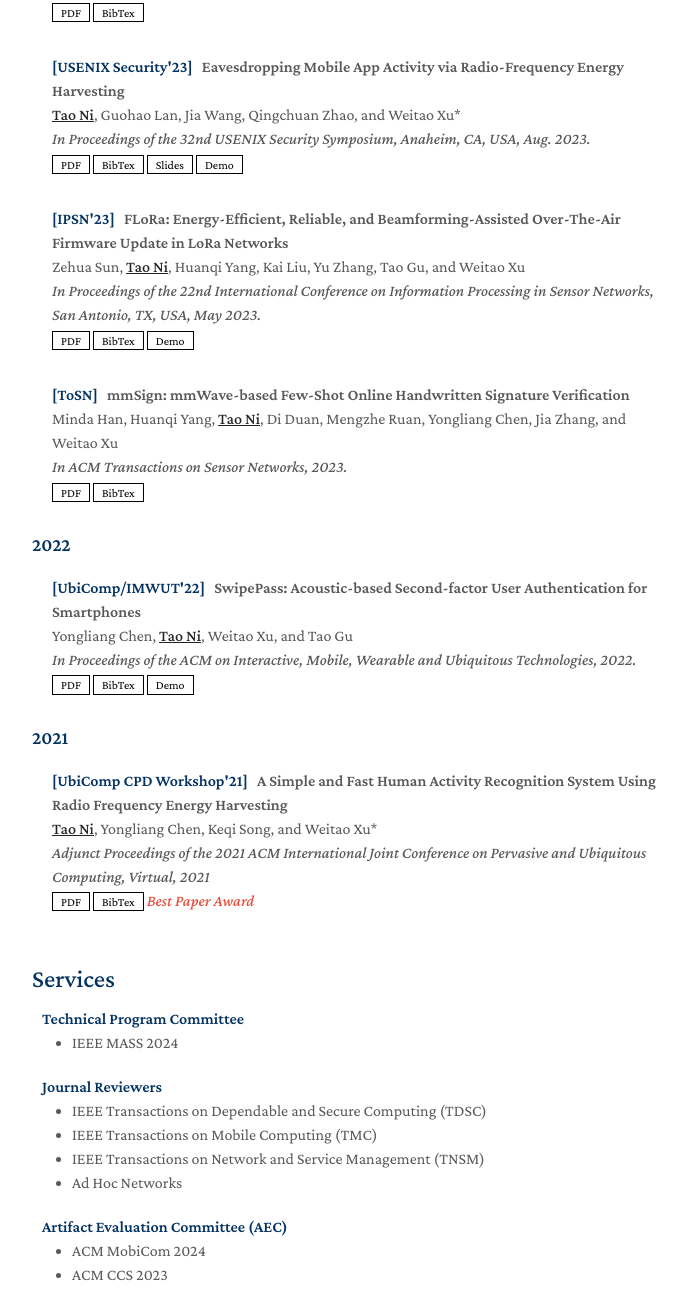
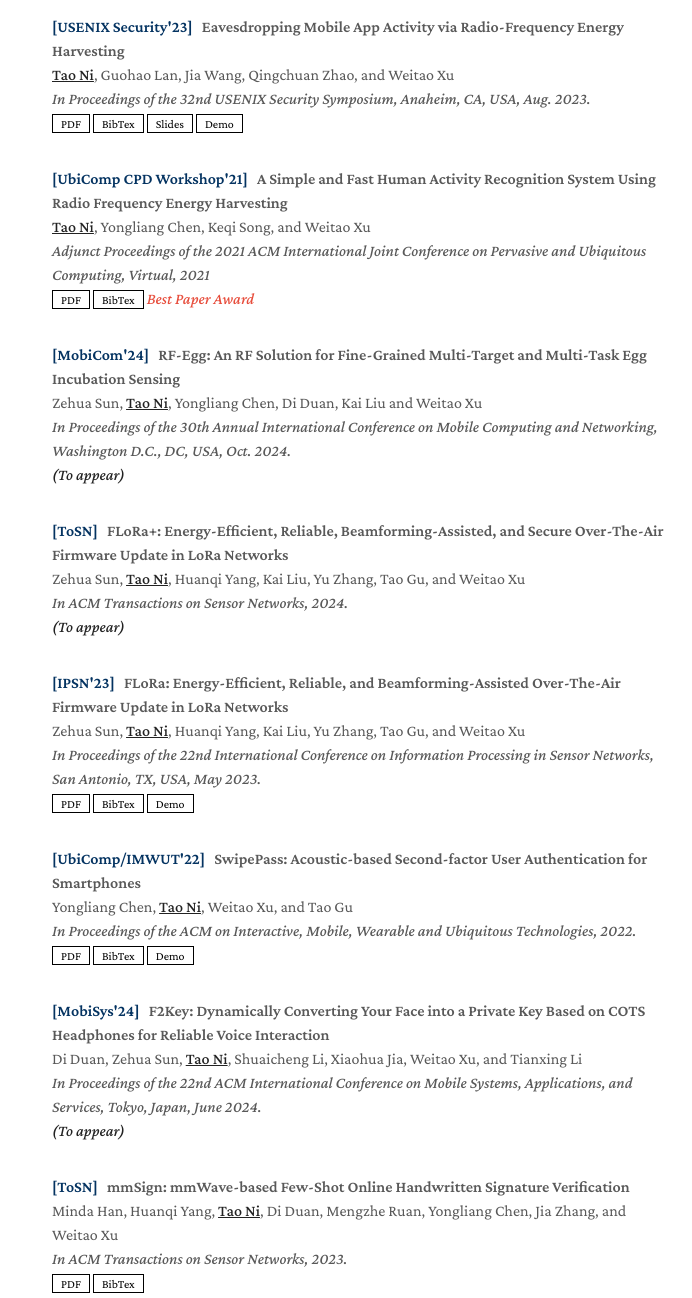
Before and after one commit to tony520/tony520.github.io, a plain HTML site: page index.html in a window 1280 px wide. Shown: the part 1361-2659 px from the top of the page, without its empty margins (438-1130 px from the left). Drawn offline with nearby package versions, Linux system fonts and the light colour scheme; some icons are missing.

Commit message:
update my website

```diff
--- a/index.html
+++ b/index.html
@@ -200,13 +200,13 @@
 </script>
 
 
-<h2 id="publications" style="margin: 2px 0px -15px;">Publications <span style="font-size: 15px;">(* The corresponding author)</span></h2>
+<h2 id="publications" style="margin: 2px 0px -15px;">Selected Publications</h2>
 
 <div class="publications">
 <ol class="bibliography">
 
 
-<h3>2023</h3>
+<!--h3>2023</h3-->
 
 <li>
 <div class="pub-row">
@@ -256,7 +256,7 @@
   <div class="col-sm-12" style="position: relative;padding-right: 15px;padding-left: 20px;">
       <!--div class="title"><a href="https://dl.acm.org/doi/abs/10.1145/3570361.3613288" target="_blank">Exploiting Contactless Side Channels in Wireless Charging Power Banks for User Privacy Inference via Few-shot Learning</a></div-->
       <div class="title"><a>[MobiCom'23]</a>&nbsp;&nbsp;&nbsp;Exploiting Contactless Side Channels in Wireless Charging Power Banks for User Privacy Inference via Few-shot Learning</div>
-      <div class="author"><strong><u>Tao Ni</u></strong>, Jianfeng Li, Xiaokuan Zhang, Chaoshun Zuo, Wubing Wang, Weitao Xu, Xiapu Luo, and Qingchuan Zhao*</div>
+      <div class="author"><strong><u>Tao Ni</u></strong>, Jianfeng Li, Xiaokuan Zhang, Chaoshun Zuo, Wubing Wang, Weitao Xu, Xiapu Luo, and Qingchuan Zhao</div>
       <div class="periodical"><em>In Proceedings of the 29th Annual International Conference on Mobile Computing and Networking, Madrid, Spain, Oct. 2023.</em>
       </div>
     <div class="links">
@@ -294,7 +294,7 @@
   <div class="col-sm-12" style="position: relative;padding-right: 15px;padding-left: 20px;">
       <!--div class="title"><a href="https://dl.acm.org/doi/abs/10.1145/3570361.3613293" target="_blank">XPorter: A Study of the Multi-Port Charger Security on Privacy Leakage and Voice Injection</a></div-->
       <div class="title"><a>[MobiCom'23]</a>&nbsp;&nbsp;&nbsp;XPorter: A Study of the Multi-Port Charger Security on Privacy Leakage and Voice Injection</div>
-      <div class="author"><strong><u>Tao Ni</u></strong>, Yongliang Chen, Weitao Xu, Lei Xue, and Qingchuan Zhao*</div>
+      <div class="author"><strong><u>Tao Ni</u></strong>, Yongliang Chen, Weitao Xu, Lei Xue, and Qingchuan Zhao</div>
       <div class="periodical"><em>In Proceedings of the 29th Annual International Conference on Mobile Computing and Networking, Madrid, Spain, Oct. 2023.</em>
       </div>
     <div class="links">
@@ -334,7 +334,7 @@
   <div class="col-sm-12" style="position: relative;padding-right: 15px;padding-left: 20px;">
       <!--div class="title"><a href="https://ieeexplore.ieee.org/document/10179322" target="_blank">Uncovering User Interactions on Smartphones via Contactless Wireless Charging Side Channels</a></div-->
       <div class="title"><a>[S&P (Oakland)'23]</a>&nbsp;&nbsp;&nbsp;Uncovering User Interactions on Smartphones via Contactless Wireless Charging Side Channels</div>
-      <div class="author"><strong><u>Tao Ni</u></strong>, Xiaokuan Zhang, Chaoshun Zuo, Jianfeng Li, Zhenyu Yan, Wubing Wang, Weitao Xu, Xiapu Luo, and Qingchuan Zhao*</div>
+      <div class="author"><strong><u>Tao Ni</u></strong>, Xiaokuan Zhang, Chaoshun Zuo, Jianfeng Li, Zhenyu Yan, Wubing Wang, Weitao Xu, Xiapu Luo, and Qingchuan Zhao</div>
       <div class="periodical"><em>In Proceedings of the 44th IEEE Symposium on Security and Privacy, San Francisco, CA, USA, May 2023.</em>
       </div>
     <div class="links">
@@ -373,7 +373,7 @@
       <!--div class="title"><a href="https://www.usenix.org/conference/usenixsecurity23/presentation/ni" target="_blank">Eavesdropping Mobile App Activity via Radio-Frequency Energy Harvesting
 </a></div-->
       <div class="title"><a>[USENIX Security'23]</a>&nbsp;&nbsp;&nbsp;Eavesdropping Mobile App Activity via Radio-Frequency Energy Harvesting</div>
-      <div class="author"><strong><u>Tao Ni</u></strong>, Guohao Lan, Jia Wang, Qingchuan Zhao, and Weitao Xu*</div>
+      <div class="author"><strong><u>Tao Ni</u></strong>, Guohao Lan, Jia Wang, Qingchuan Zhao, and Weitao Xu</div>
       <div class="periodical"><em>In Proceedings of the 32nd USENIX Security Symposium, Anaheim, CA, USA, Aug. 2023.</em>
       </div>
     <div class="links">
@@ -404,6 +404,120 @@
 
 <br />
 
+<li>
+<div class="pub-row">
+  <!--div class="col-sm-3 abbr" style="position: relative;padding-right: 15px;padding-left: 15px;">
+    <img src="./assets/img/teaser_example.png" class="teaser img-fluid z-depth-1" style="width=100;height=40%" />
+            <abbr class="badge">CVPR</abbr>
+  </div-->
+  <div class="col-sm-12" style="position: relative;padding-right: 15px;padding-left: 20px;">
+      <!--div class="title"><a href="https://dl.acm.org/doi/abs/10.1145/3460418.3480399" target="_blank">A Simple and Fast Human Activity Recognition System Using Radio Frequency Energy Harvesting
+</a></div-->
+      <div class="title"><a>[UbiComp CPD Workshop'21]</a>&nbsp;&nbsp;&nbsp;A Simple and Fast Human Activity Recognition System Using Radio Frequency Energy Harvesting</div>
+      <div class="author"><strong><u>Tao Ni</u></strong>, Yongliang Chen, Keqi Song, and Weitao Xu</div>
+      <div class="periodical"><em>Adjunct Proceedings of the 2021 ACM International Joint Conference on Pervasive and Ubiquitous Computing, Virtual, 2021</em>
+      </div>
+    <div class="links">
+
+      <a href="assets/paper/ubicomp21cpd_har.pdf" class="btn btn-sm z-depth-0" role="button" target="_blank" style="font-size:12px;">PDF</a>
+
+
+      <!--a href="https://github.com/yaoyao-liu/class-incremental-learning/tree/main/mnemonics-training" class="btn btn-sm z-depth-0" role="button" target="_blank" style="font-size:12px;">Code</a-->
+
+
+      <!--a href="https://class-il.mpi-inf.mpg.de/mnemonics/" class="btn btn-sm z-depth-0" role="button" target="_blank" style="font-size:12px;">Project Page</a-->
+
+
+      <a href="assets/bib/ubicomp21cpd_har_bib.txt" class="btn btn-sm z-depth-0" role="button" target="_blank" style="font-size:12px;">BibTex</a>
+
+
+      <strong> <i style="color:#e74d3c">Best Paper Award</i></strong>
+
+
+    </div>
+  </div>
+</div>
+</li>
+
+<br />
+
+<li>
+<div class="pub-row">
+  <!--div class="col-sm-3 abbr" style="position: relative;padding-right: 15px;padding-left: 15px;">
+    <img src="./assets/img/teaser_example_2.png" class="teaser img-fluid z-depth-1" style="width=100;height=40%" />
+            <abbr class="badge">MICCAI</abbr>
+  </div-->
+  <div class="col-sm-12" style="position: relative;padding-right: 15px;padding-left: 20px;">
+      <!--div class="title"><a href="https://dl.acm.org/doi/abs/10.1145/3570361.3613293" target="_blank">XPorter: A Study of the Multi-Port Charger Security on Privacy Leakage and Voice Injection</a></div-->
+      <div class="title"><a>[MobiCom'24]</a>&nbsp;&nbsp;&nbsp;RF-Egg: An RF Solution for Fine-Grained Multi-Target and Multi-Task Egg Incubation Sensing</div>
+      <div class="author">Zehua Sun, <strong><u>Tao Ni</u></strong>, Yongliang Chen, Di Duan, Kai Liu and Weitao Xu</div>
+      <div class="periodical"><em>In Proceedings of the 30th Annual International Conference on Mobile Computing and Networking, Washington D.C., DC, USA, Oct. 2024.</em>
+      </div>
+    <div class="links">
+
+      <!--a href="assets/paper/mobicom23_xporter.pdf" class="btn btn-sm z-depth-0" role="button" target="_blank" style="font-size:12px;">PDF</a-->
+
+      <!--a href="https://www.youtube.com/watch?v=zDF_oeYtwuM&t=19s" class="btn btn-sm z-depth-0" role="button" target="_blank" style="font-size:12px;">Presentation</a-->
+
+
+      <!--a href="https://github.com/MrGiovanni/ContinualLearning" class="btn btn-sm z-depth-0" role="button" target="_blank" style="font-size:12px;">Code</a-->
+
+
+
+      <!--a href="assets/bib/mobicom23_xporter_bib.txt" class="btn btn-sm z-depth-0" role="button" target="_blank" style="font-size:12px;">BibTex</a-->
+
+
+      <!--a href="https://www.youtube.com/watch?v=X9HY9mIDTGw" class="btn btn-sm z-depth-0" role="button" target="_blank" style="font-size:12px;">Demo</a-->
+
+
+      <strong> <i>(To appear)</i></strong>
+
+
+    </div>
+  </div>
+</div>
+</li>
+
+<br />
+
+<li>
+<div class="pub-row">
+  <!--div class="col-sm-3 abbr" style="position: relative;padding-right: 15px;padding-left: 15px;">
+    <img src="./assets/img/teaser_example.png" class="teaser img-fluid z-depth-1" style="width=100;height=40%" />
+            <abbr class="badge">CVPR</abbr>
+  </div-->
+  <div class="col-sm-12" style="position: relative;padding-right: 15px;padding-left: 20px;">
+      <!--div class="title"><a href="https://dl.acm.org/doi/10.1145/3605945" target="_blank">mmSign: mmWave-based Few-Shot Online Handwritten Signature Verification
+</a></div-->
+      <div class="title"><a>[ToSN]</a>&nbsp;&nbsp;&nbsp;FLoRa+: Energy-Efficient, Reliable, Beamforming-Assisted, and Secure Over-The-Air Firmware Update in LoRa Networks</div>
+      <div class="author">Zehua Sun, <strong><u>Tao Ni</u></strong>, Huanqi Yang, Kai Liu, Yu Zhang, Tao Gu, and Weitao Xu</div>
+      <div class="periodical"><em>In ACM Transactions on Sensor Networks, 2024.</em>
+      </div>
+    <div class="links">
+
+      <!--a href="assets/paper/tosn23_mmsign.pdf" class="btn btn-sm z-depth-0" role="button" target="_blank" style="font-size:12px;">PDF</a-->
+
+
+      <!--a href="https://github.com/yaoyao-liu/class-incremental-learning/tree/main/mnemonics-training" class="btn btn-sm z-depth-0" role="button" target="_blank" style="font-size:12px;">Code</a-->
+
+
+      <!--a href="https://class-il.mpi-inf.mpg.de/mnemonics/" class="btn btn-sm z-depth-0" role="button" target="_blank" style="font-size:12px;">Project Page</a-->
+
+
+      <!--a href="assets/bib/tosn23_mmsign_bib.txt" class="btn btn-sm z-depth-0" role="button" target="_blank" style="font-size:12px;">BibTex</a-->
+
+
+      <!--strong> <i style="color:#e74d3c">Oral Presentation</i></strong-->
+
+      <strong> <i>(To appear)</i></strong>
+
+
+    </div>
+  </div>
+</div>
+</li>
+
+<br />
 
 <li>
 <div class="pub-row">
@@ -451,46 +565,6 @@
             <abbr class="badge">CVPR</abbr>
   </div-->
   <div class="col-sm-12" style="position: relative;padding-right: 15px;padding-left: 20px;">
-      <!--div class="title"><a href="https://dl.acm.org/doi/10.1145/3605945" target="_blank">mmSign: mmWave-based Few-Shot Online Handwritten Signature Verification
-</a></div-->
-      <div class="title"><a>[ToSN]</a>&nbsp;&nbsp;&nbsp;mmSign: mmWave-based Few-Shot Online Handwritten Signature Verification</div>
-      <div class="author">Minda Han, Huanqi Yang, <strong><u>Tao Ni</u></strong>, Di Duan, Mengzhe Ruan, Yongliang Chen, Jia Zhang, and Weitao Xu</div>
-      <div class="periodical"><em>In ACM Transactions on Sensor Networks, 2023.</em>
-      </div>
-    <div class="links">
-
-      <a href="assets/paper/tosn23_mmsign.pdf" class="btn btn-sm z-depth-0" role="button" target="_blank" style="font-size:12px;">PDF</a>
-
-
-      <!--a href="https://github.com/yaoyao-liu/class-incremental-learning/tree/main/mnemonics-training" class="btn btn-sm z-depth-0" role="button" target="_blank" style="font-size:12px;">Code</a-->
-
-
-      <!--a href="https://class-il.mpi-inf.mpg.de/mnemonics/" class="btn btn-sm z-depth-0" role="button" target="_blank" style="font-size:12px;">Project Page</a-->
-
-
-      <a href="assets/bib/tosn23_mmsign_bib.txt" class="btn btn-sm z-depth-0" role="button" target="_blank" style="font-size:12px;">BibTex</a>
-
-
-      <!--strong> <i style="color:#e74d3c">Oral Presentation</i></strong-->
-
-
-    </div>
-  </div>
-</div>
-</li>
-
-<br />
-
-
-<h3>2022</h3>
-
-<li>
-<div class="pub-row">
-  <!--div class="col-sm-3 abbr" style="position: relative;padding-right: 15px;padding-left: 15px;">
-    <img src="./assets/img/teaser_example.png" class="teaser img-fluid z-depth-1" style="width=100;height=40%" />
-            <abbr class="badge">CVPR</abbr>
-  </div-->
-  <div class="col-sm-12" style="position: relative;padding-right: 15px;padding-left: 20px;">
       <!--div class="title"><a href="https://dl.acm.org/doi/pdf/10.1145/3550292" target="_blank">SwipePass: Acoustic-based Second-factor User Authentication for Smartphones
 </a></div-->
       <div class="title"><a>[UbiComp/IMWUT'22]</a>&nbsp;&nbsp;&nbsp;SwipePass: Acoustic-based Second-factor User Authentication for Smartphones</div>
@@ -523,7 +597,44 @@
 
 <br />
 
-<h3>2021</h3>
+<li>
+<div class="pub-row">
+  <!--div class="col-sm-3 abbr" style="position: relative;padding-right: 15px;padding-left: 15px;">
+    <img src="./assets/img/teaser_example_2.png" class="teaser img-fluid z-depth-1" style="width=100;height=40%" />
+            <abbr class="badge">MICCAI</abbr>
+  </div-->
+  <div class="col-sm-12" style="position: relative;padding-right: 15px;padding-left: 20px;">
+      <!--div class="title"><a href="https://dl.acm.org/doi/abs/10.1145/3570361.3613293" target="_blank">XPorter: A Study of the Multi-Port Charger Security on Privacy Leakage and Voice Injection</a></div-->
+      <div class="title"><a>[MobiSys'24]</a>&nbsp;&nbsp;&nbsp;F2Key: Dynamically Converting Your Face into a Private Key Based on COTS Headphones for Reliable Voice Interaction</div>
+      <div class="author">Di Duan, Zehua Sun, <strong><u>Tao Ni</u></strong>, Shuaicheng Li, Xiaohua Jia, Weitao Xu, and Tianxing Li</div>
+      <div class="periodical"><em>In Proceedings of the 22nd ACM International Conference on Mobile Systems, Applications, and Services, Tokyo, Japan, June 2024.</em>
+      </div>
+    <div class="links">
+
+      <!--a href="assets/paper/mobicom23_xporter.pdf" class="btn btn-sm z-depth-0" role="button" target="_blank" style="font-size:12px;">PDF</a-->
+
+      <!--a href="https://www.youtube.com/watch?v=zDF_oeYtwuM&t=19s" class="btn btn-sm z-depth-0" role="button" target="_blank" style="font-size:12px;">Presentation</a-->
+
+
+      <!--a href="https://github.com/MrGiovanni/ContinualLearning" class="btn btn-sm z-depth-0" role="button" target="_blank" style="font-size:12px;">Code</a-->
+
+
+
+      <!--a href="assets/bib/mobicom23_xporter_bib.txt" class="btn btn-sm z-depth-0" role="button" target="_blank" style="font-size:12px;">BibTex</a-->
+
+
+      <!--a href="https://www.youtube.com/watch?v=X9HY9mIDTGw" class="btn btn-sm z-depth-0" role="button" target="_blank" style="font-size:12px;">Demo</a-->
+
+
+      <strong> <i>(To appear)</i></strong>
+
+
+    </div>
+  </div>
+</div>
+</li>
+
+<br />
 
 <li>
 <div class="pub-row">
@@ -532,15 +643,15 @@
             <abbr class="badge">CVPR</abbr>
   </div-->
   <div class="col-sm-12" style="position: relative;padding-right: 15px;padding-left: 20px;">
-      <!--div class="title"><a href="https://dl.acm.org/doi/abs/10.1145/3460418.3480399" target="_blank">A Simple and Fast Human Activity Recognition System Using Radio Frequency Energy Harvesting
+      <!--div class="title"><a href="https://dl.acm.org/doi/10.1145/3605945" target="_blank">mmSign: mmWave-based Few-Shot Online Handwritten Signature Verification
 </a></div-->
-      <div class="title"><a>[UbiComp CPD Workshop'21]</a>&nbsp;&nbsp;&nbsp;A Simple and Fast Human Activity Recognition System Using Radio Frequency Energy Harvesting</div>
-      <div class="author"><strong><u>Tao Ni</u></strong>, Yongliang Chen, Keqi Song, and Weitao Xu*</div>
-      <div class="periodical"><em>Adjunct Proceedings of the 2021 ACM International Joint Conference on Pervasive and Ubiquitous Computing, Virtual, 2021</em>
+      <div class="title"><a>[ToSN]</a>&nbsp;&nbsp;&nbsp;mmSign: mmWave-based Few-Shot Online Handwritten Signature Verification</div>
+      <div class="author">Minda Han, Huanqi Yang, <strong><u>Tao Ni</u></strong>, Di Duan, Mengzhe Ruan, Yongliang Chen, Jia Zhang, and Weitao Xu</div>
+      <div class="periodical"><em>In ACM Transactions on Sensor Networks, 2023.</em>
       </div>
     <div class="links">
 
-      <a href="assets/paper/ubicomp21cpd_har.pdf" class="btn btn-sm z-depth-0" role="button" target="_blank" style="font-size:12px;">PDF</a>
+      <a href="assets/paper/tosn23_mmsign.pdf" class="btn btn-sm z-depth-0" role="button" target="_blank" style="font-size:12px;">PDF</a>
 
 
       <!--a href="https://github.com/yaoyao-liu/class-incremental-learning/tree/main/mnemonics-training" class="btn btn-sm z-depth-0" role="button" target="_blank" style="font-size:12px;">Code</a-->
@@ -549,10 +660,10 @@
       <!--a href="https://class-il.mpi-inf.mpg.de/mnemonics/" class="btn btn-sm z-depth-0" role="button" target="_blank" style="font-size:12px;">Project Page</a-->
 
 
-      <a href="assets/bib/ubicomp21cpd_har_bib.txt" class="btn btn-sm z-depth-0" role="button" target="_blank" style="font-size:12px;">BibTex</a>
+      <a href="assets/bib/tosn23_mmsign_bib.txt" class="btn btn-sm z-depth-0" role="button" target="_blank" style="font-size:12px;">BibTex</a>
 
 
-      <strong> <i style="color:#e74d3c">Best Paper Award</i></strong>
+      <!--strong> <i style="color:#e74d3c">Oral Presentation</i></strong-->
 
 
     </div>
@@ -561,6 +672,12 @@
 </li>
 
 <br />
+
+
+<!--h3>2022</h3-->
+
+
+<!--h3>2021</h3-->
 
 
 
```
